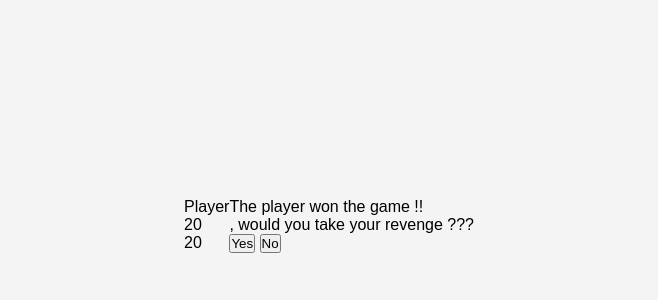
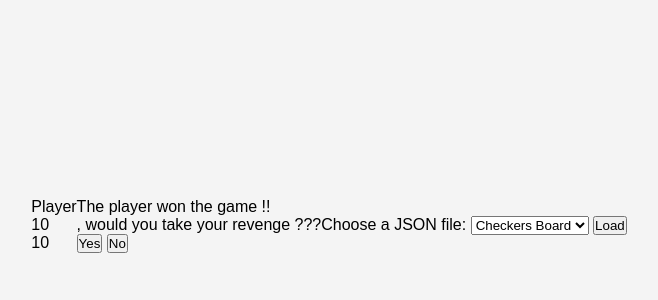
Before and after one commit to cs399f24/Checkers, a Flask app: template templates/index.html in a window 1280 px wide. Shown: the part 175-475 px from the top of the page, without its empty margins (311-969 px from the left). Run offline with Flask 3, Linux system fonts and the light colour scheme; the template is opened without the code that fills it, so the values that code supplies are empty; some libraries are stand-ins or nearby versions.

Commit message:
Started the support for json files

```diff
--- a/templates/index.html
+++ b/templates/index.html
@@ -6,6 +6,7 @@
     <meta name="viewport" content="width=device-width, initial-scale=1.0" />
     <title>Checkers</title>
     <link rel="stylesheet" href="https://checkers-game-cs399.s3.amazonaws.com/static/styles.css" />
+
 
     <script src="https://cdnjs.cloudflare.com/ajax/libs/socket.io/4.0.0/socket.io.js"></script>
 </head>
@@ -41,8 +42,46 @@
         </div>
     </div>
 
+    <div>
+        <label for="jsonFile">Choose a JSON file:</label>
+        <select id="jsonFile">
+            <option value="checkersboard.json">Checkers Board</option>
+            <option value="inplay.json">In Play</option>
+        </select>
+        <button onclick="loadSelectedJson()">Load</button>
+    </div>
+
     <script src="https://checkers-game-cs399.s3.amazonaws.com/static/function.js"></script>
-    <script src="https://checkers-game-cs399.s3.amazonaws.com/static/script.js"></script>
+    <script src="https://checkers-game-cs399.s3.amazonaws.com/static/function.js"></script>
+    <script>
+        function loadSelectedJson() {
+            const selectedFile = document.getElementById("jsonFile").value;
+            $.getJSON(`https://checkers-game-cs399.s3.amazonaws.com/static/${selectedFile}`, function(data){
+                renderBoard(data.board);
+            });
+        }
+
+        function renderBoard(board) {
+            const game = document.getElementById("game");
+            game.innerHTML = "";
+            for (let i = 0; i < board.length; i++) {
+                const row = document.createElement("div");
+                row.className = "row";
+                for (let j = 0; j < board[i].length; j++) {
+                    const col = document.createElement("div");
+                    col.className = "square " + (board[i][j] === -1 ? "black" : "white");
+                    if (board[i][j] !== 0) {
+                        const piece = document.createElement("div");
+                        piece.className = "piece " + (board[i][j] === 1 ? "player1" : "player2");
+                        col.appendChild(piece);
+                    }
+                    row.appendChild(col);
+                }
+                game.appendChild(row);
+            }
+        }
+    </script>
+    <!-- <script src="https://checkers-game-cs399.s3.amazonaws.com/static/script.js"></script> -->
     <script>
         const socket = io();
 
```
